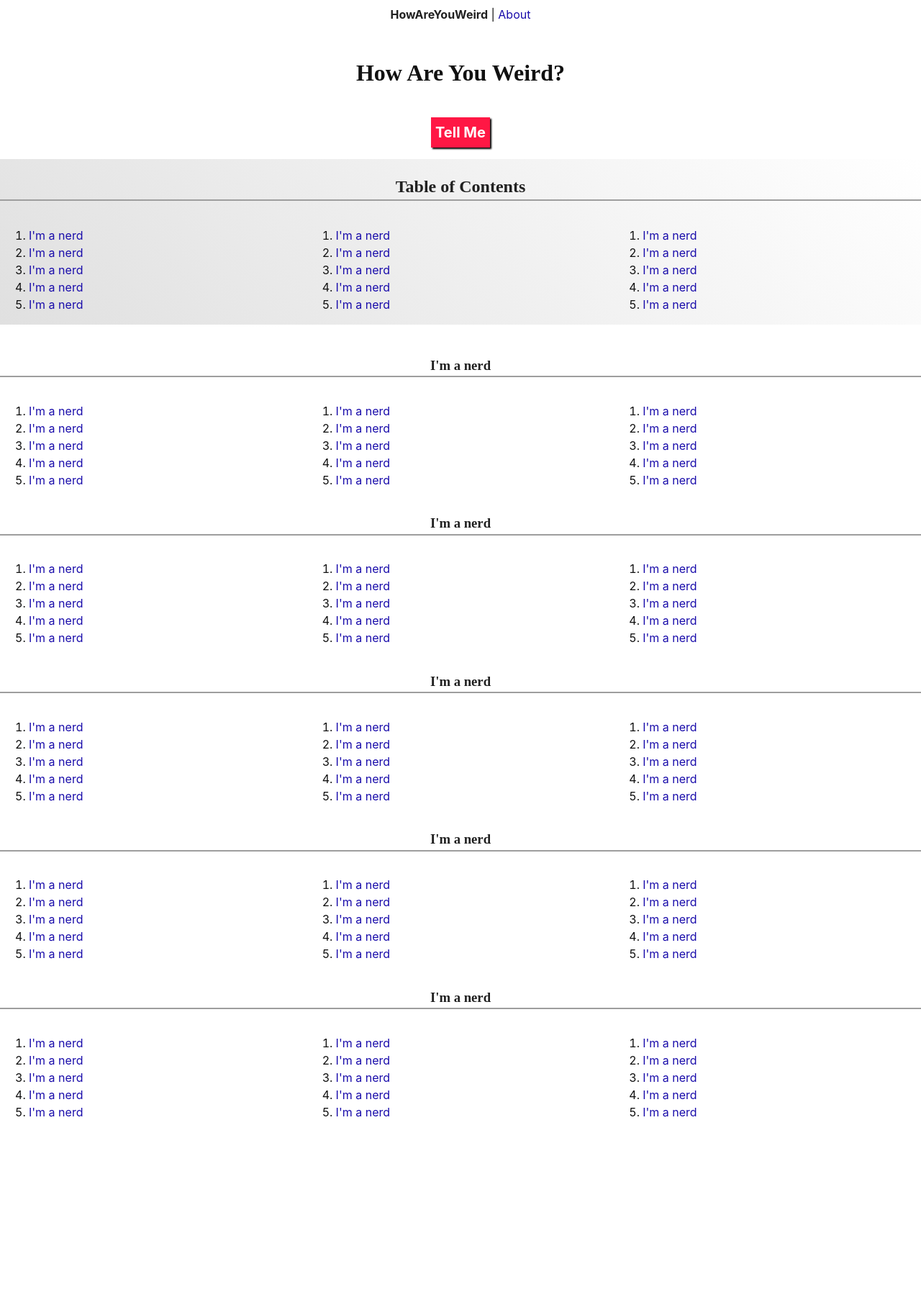
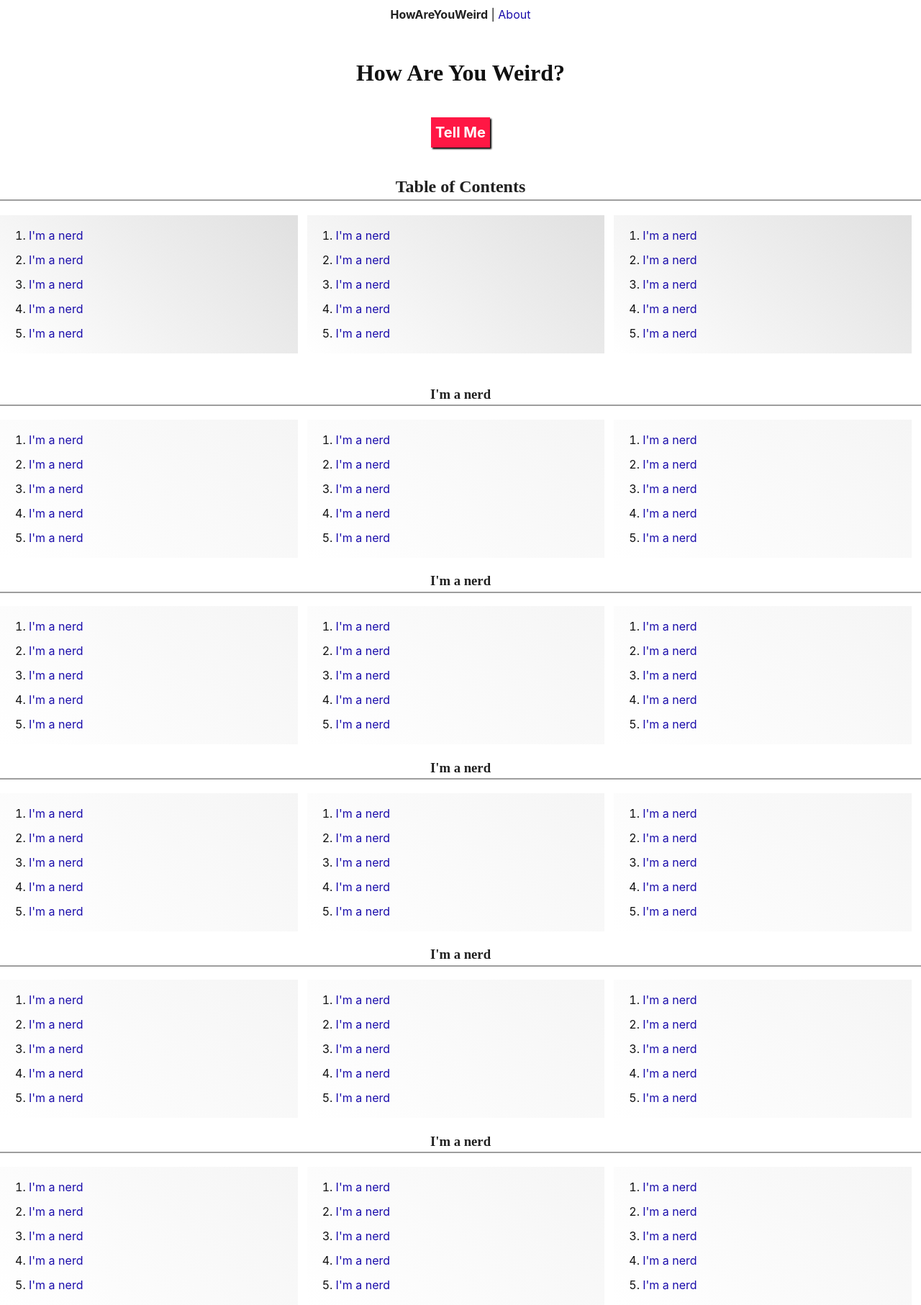
Before and after one commit to c-arthur-hill/questeng, a Django app: page / in a window 1280 px wide. Shown: the whole page at 72% size. Before the commit the page ends 1552 px from the top, so only its background shows below. Run offline with Django 3.2, Linux system fonts and the light colour scheme.

Commit message:
sushi aesthetic

```diff
--- a/questionengine/articles/templates/home.html
+++ b/questionengine/articles/templates/home.html
@@ -8,22 +8,21 @@
     <p class="align-center">
     <a class="submit-button" href="{% url 'create_article' %}">Tell Me</a>
     </p>
-</div>
-<div class="full-width overflow-hidden background-E0E0E0">
+</div><div class="full-width overflow-hidden">
     <h2 class="align-center light-bottom-border">Table of Contents</h2>
-    <div class="third-column margin-zero">
+    <div class="third-column background-E0E0E0">
         <ol>
         {% for topic in topics %}
             <li><a href="">I'm a nerd</a></li>
         {% endfor %}
         </ol>
-    </div><div class="third-column third-second-hidden margin-zero">
+    </div><div class="third-column third-second-hidden background-E0E0E0">
         <ol>
         {% for topic in topics %}
             <li><a href="">I'm a nerd</a></li>
         {% endfor %}
         </ol>
-    </div><div class="third-column third-first-hidden margin-zero">
+    </div><div class="third-column third-first-hidden background-E0E0E0">
         <ol>
         {% for topic in topics %}
             <li><a href="">I'm a nerd</a></li>
@@ -37,19 +36,19 @@
     <h3 class="align-center light-bottom-border">I'm a nerd</h3>
 </div>
 <div>
-    <div class="third-column margin-zero">
+    <div class="third-column background-F5F5F5">
             <ol>
             {% for topic in topics %}
                 <li><a href="">I'm a nerd</a></li>
             {% endfor %}
             </ol>
-        </div><div class="third-column third-second-hidden margin-zero">
+        </div><div class="third-column background-F5F5F5 third-second-hidden">
             <ol>
             {% for topic in topics %}
             <li><a href="">I'm a nerd</a></li>
             {% endfor %}
             </ol>
-        </div><div class="third-column third-first-hidden margin-zero">
+        </div><div class="third-column background-F5F5F5 third-first-hidden">
             <ol>
             {% for topic in topics %}
                 <li><a href="">I'm a nerd</a></li>
--- a/questionengine/static/style.css
+++ b/questionengine/static/style.css
@@ -5,7 +5,7 @@ body {
             sans-serif;
     color: #111;
     line-height: 1.5;
-    margin: 8px 0 0 0;
+    margin: 8px 0 0 0
 }
 
 input[type=text], input[type=password], input[type=email], input[type=submit] {
@@ -23,6 +23,10 @@ ul {
     list-style-position: inside;
     padding-left: 0;
     list-style-type: square;
+}
+
+li {
+    margin-bottom: .625em;
 }
 
 a {
@@ -123,17 +127,23 @@ a.active {
     border-bottom: 2px solid #9E9E9E;
 }
 
+.background-F5F5F5 {
+    background: linear-gradient(45deg, #FFFFFF, #F5F5F5);
+}
+
 .background-E0E0E0 {
-    background: linear-gradient(45deg, #E0E0E0, #FFFFFF);
+    background: linear-gradient(45deg, #FFFFFF, #E0E0E0);
 }
 
 .third-column {
-    width: 33.33%;
+    width: 32.33%;
+    margin-right: 1%;
     float: left;
 }
 
 .column {
-    width: 18.750em;
+    width: 100%;
+    max-width: 30.00em;
     margin: 0 auto;
 }
 
@@ -143,7 +153,8 @@ a.active {
 
 @media only screen and (max-width: 900px) {
     .third-column {
-        width: 50%;
+        width: 49%;
+        margin-right: 1%;
     }
 
     .third-first-hidden {
```
Also changed, not shown: questionengine/articles/static/style.css (+11 -4 lines), questionengine/articles/templates/about.html (+9 -13 lines).
